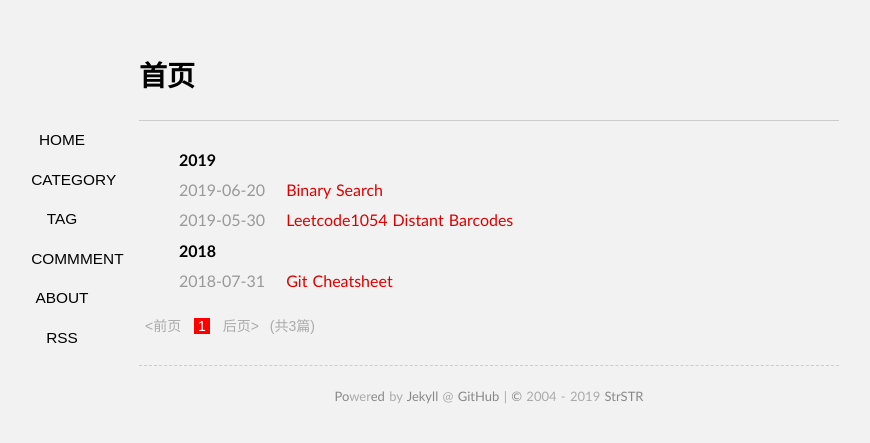
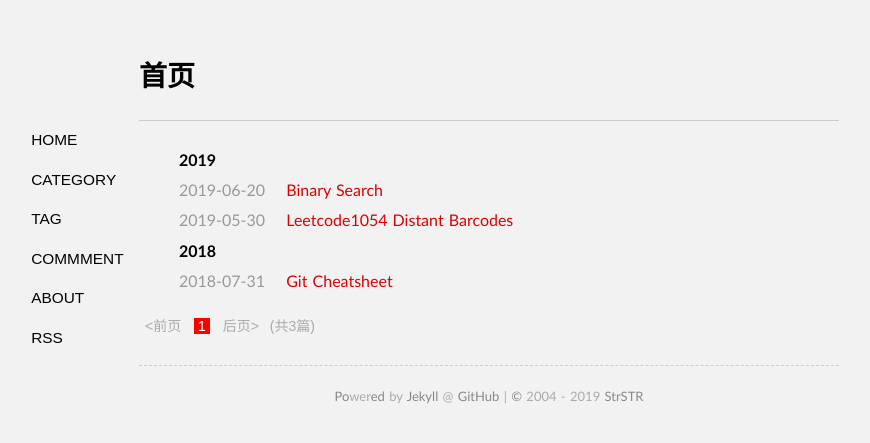
Before and after one commit to goingeast/goingeast.github.io, a Jekyll site: the page built from index.html, in a window 1280 px wide. Shown: the top 443 px of the page, without its empty margins (151-1021 px from the left). Built offline with Jekyll 4.4.1, drawn with Linux system fonts in a browser that asks for light colours; the list of posts is cut into pages by our own code.

Commit message:
Update style.css

```diff
--- a/media/css/style.css
+++ b/media/css/style.css
@@ -47,7 +47,7 @@
 .pageNav{font-weight:bold;font-size:17px;}
 .pageNavInvalid{font-weight:bold;font-size:17px;color:#D0D0D0;}
 header{padding:.5em 0;border-bottom: 1px solid #cccccc;}
-nav{font-family:"Electrolize",sans-serif;font-size:1.1em;text-transform:uppercase;float:left;margin-left:-8em;width:6em;text-align:center;}
+nav{font-family:"Electrolize",sans-serif;font-size:1.1em;text-transform:uppercase;float:left;margin-left:-8em;width:8em;}
 nav a{display:block;padding:.7em 1em;color:#000000;}
 nav a:hover{background-color:#ff0000;text-decoration:none;color:#f9f9f9;-webkit-transition:color .2s linear;}
 .post{padding:.5em 0em;}
```
